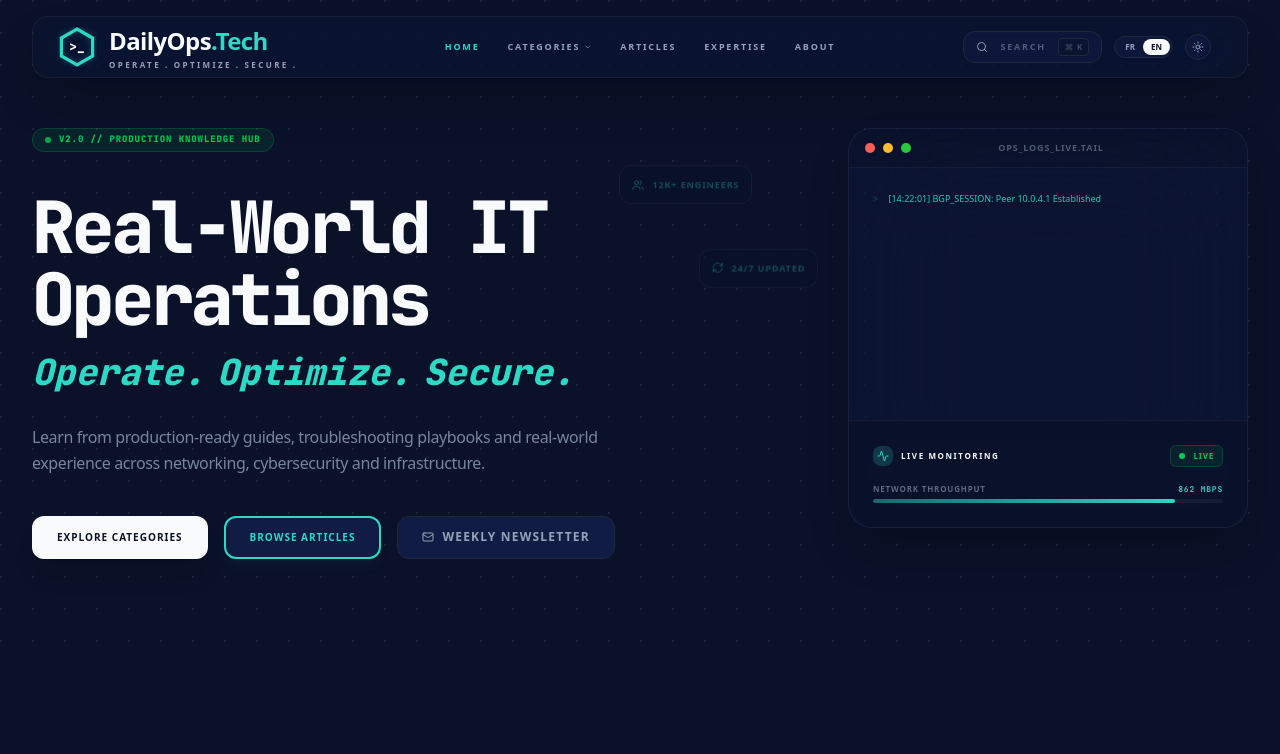
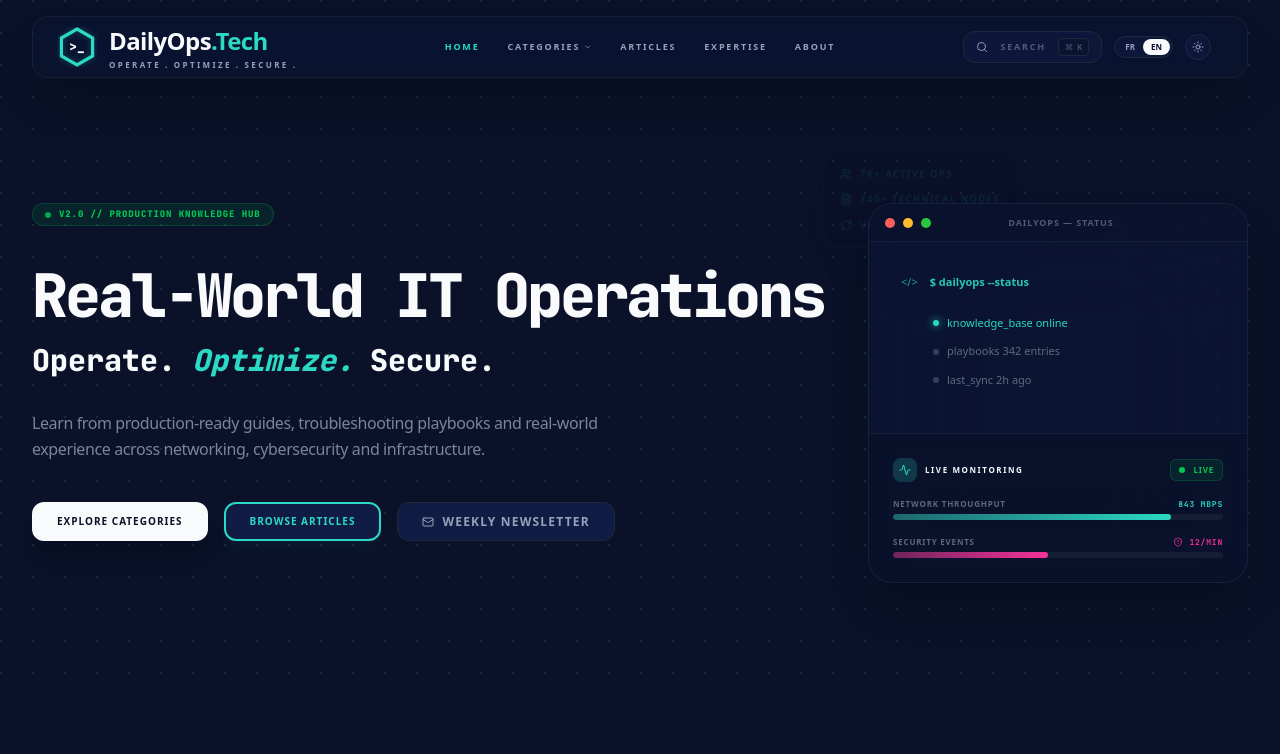
Before and after one commit to lepfsi/Site-PP, a Next.js app: page / in a window 1280 px wide. Shown: the top 754 px of the page. Built offline with nearby package versions, Linux system fonts and the light colour scheme.

Commit message:
Build categories now

```diff
--- a/src/components/Hero.tsx
+++ b/src/components/Hero.tsx
@@ -1,35 +1,38 @@
 "use client";
 
 import { motion, AnimatePresence, type Variants } from "framer-motion";
-import { ChevronRight, Mail, Users, FileText, RefreshCw, Activity, ShieldAlert, Crown, Terminal as TerminalIcon } from "lucide-react";
+import { ChevronRight, Mail, Users, FileText, RefreshCw, Activity, ShieldAlert, Crown } from "lucide-react";
 import { useLanguage } from "@/lib/LanguageContext";
 import { useState, useEffect, useRef } from "react";
 
-const LOG_LINES = [
-  "[14:22:01] BGP_SESSION: Peer 10.0.4.1 Established",
-  "[14:22:05] FW_BLOCK: Denied inbound from 185.x.x.x",
-  "[14:22:12] K8S_NODE: node-04 scaling up...",
-  "[14:22:15] MONITOR: Latency spikes detected on AS64496",
-  "[14:22:20] SSH_LOGIN: Accepted key for user 'ops'",
-  "[14:22:24] BGP_PREFIX: 172.16.0.0/24 advertised",
-  "[14:22:28] SSL_CERT: Expiring in 12 days (renewing...)",
-  "[14:22:32] OPS: Baseline applied to CORE-SW-01"
-];
-
 function HeroDashboard({
-  dashboardMode,
-  visibleLogs,
   networkValue,
+  securityValue,
   t,
 }: {
-  dashboardMode: "mesh" | "terminal";
-  visibleLogs: string[];
   networkValue: number;
+  securityValue: number;
   t: (key: any) => string;
 }) {
   return (
-    <div className="relative aspect-square max-w-[400px] ml-auto w-full">
-      <div className="absolute inset-0 bg-bg-secondary/40 border border-white/5 backdrop-blur-3xl rounded-[1.5rem] shadow-2xl overflow-hidden flex flex-col h-full">
+    <div className="relative aspect-square max-w-[380px] ml-auto w-full">
+      {/* FLOATING STATS BLOCK BEHIND TERMINAL */}
+      <motion.div
+        animate={{
+          y: [0, -15, 0],
+          x: [0, 10, 0]
+        }}
+        transition={{ duration: 8, repeat: Infinity, ease: "easeInOut" }}
+        className="absolute -top-12 -left-12 z-0 opacity-15 pointer-events-none hidden xl:block bg-bg-secondary/20 p-4 rounded-2xl border border-turquoise/20 backdrop-blur-sm shadow-2xl"
+      >
+        <div className="space-y-3 font-mono text-[9px] text-turquoise uppercase tracking-[0.2em]">
+          <div className="flex items-center space-x-2"><Users size={12} /> <span>7K+ Active Ops</span></div>
+          <div className="flex items-center space-x-2"><FileText size={12} /> <span>340+ Technical Nodes</span></div>
+          <div className="flex items-center space-x-2"><RefreshCw size={12} /> <span>Verified Baselines</span></div>
+        </div>
+      </motion.div>
+
+      <div className="relative z-10 bg-bg-secondary/40 border border-white/5 backdrop-blur-3xl rounded-[1.5rem] shadow-2xl overflow-hidden flex flex-col h-full">
         {/* Mac Title Bar */}
         <div className="bg-navy/60 border-b border-white/5 px-4 py-3 flex items-center justify-between">
           <div className="flex space-x-2">
@@ -38,56 +41,39 @@ function HeroDashboard({
             <div className="w-2.5 h-2.5 rounded-full bg-[#28c840]"></div>
           </div>
           <div className="text-[9px] font-mono text-text-secondary/50 uppercase tracking-widest font-bold">
-            {dashboardMode === "mesh" ? "topology_viz.sh" : "ops_logs_live.tail"}
+            dailyops — status
           </div>
           <div className="w-10"></div>
         </div>
 
-        {/* Animation Area */}
-        <div className="flex-grow relative overflow-hidden bg-navy/10">
-          <AnimatePresence mode="wait">
-            {dashboardMode === "mesh" ? (
-              <motion.div key="mesh-mode" initial={{ opacity: 0 }} animate={{ opacity: 1 }} exit={{ opacity: 0 }} className="absolute inset-0 p-6 flex items-center justify-center">
-                <svg className="w-full h-full text-turquoise/20" viewBox="0 0 100 100">
-                  {/* High Complexity Mesh */}
-                  {[...Array(10)].map((_, i) => (
-                    <motion.line
-                      key={i}
-                      x1={Math.random() * 100} y1={Math.random() * 100}
-                      x2={Math.random() * 100} y2={Math.random() * 100}
-                      stroke="currentColor" strokeWidth="0.5"
-                      animate={{ opacity: [0.05, 0.2, 0.05] }}
-                      transition={{ duration: 4 + Math.random() * 2, repeat: Infinity, delay: i }}
-                    />
-                  ))}
-                  <motion.path d="M 20 20 L 50 80 L 85 30 L 20 20" fill="none" stroke="currentColor" strokeWidth="1" strokeDasharray="200" className="text-turquoise" animate={{ strokeDashoffset: [200, 0] }} transition={{ duration: 4, repeat: Infinity, ease: "linear" }} />
-                  <motion.circle r="1.5" className="fill-turquoise shadow-lg shadow-turquoise">
-                    <animateMotion dur="2.5s" repeatCount="indefinite" path="M 20 20 L 50 80 L 85 30 Z" />
-                  </motion.circle>
-                  <circle cx="20" cy="20" r="2" className="fill-turquoise" />
-                  <circle cx="50" cy="80" r="2" className="fill-turquoise" />
-                  <circle cx="85" cy="30" r="2" className="fill-turquoise" />
-                </svg>
-              </motion.div>
-            ) : (
-              <motion.div key="terminal-mode" initial={{ opacity: 0, y: 10 }} animate={{ opacity: 1, y: 0 }} exit={{ opacity: 0, y: -10 }} className="absolute inset-0 p-6 font-mono text-[9px]">
-                <div className="space-y-1.5">
-                  {visibleLogs.map((log, idx) => (
-                    <div key={idx} className={log.includes("FW_BLOCK") ? "text-pink-500" : "text-turquoise/90"}>
-                      <span className="opacity-30 mr-2">{">"}</span> {log}
-                    </div>
-                  ))}
-                </div>
-              </motion.div>
-            )}
-          </AnimatePresence>
+        {/* Status Terminal View */}
+        <div className="flex-grow relative overflow-hidden bg-navy/10 font-mono text-[11px] p-8">
+           <div className="flex items-start space-x-3 text-turquoise/90 mb-6">
+              <span className="text-turquoise opacity-70">{"</>"}</span>
+              <span className="font-bold">$ dailyops --status</span>
+           </div>
+
+           <div className="space-y-3 pl-8">
+              <div className="flex items-center space-x-2">
+                 <span className="w-1.5 h-1.5 rounded-full bg-turquoise shadow-[0_0_8px_#2dd4bf]"></span>
+                 <span className="text-turquoise">knowledge_base online</span>
+              </div>
+              <div className="flex items-center space-x-2 text-text-secondary/60">
+                 <span className="w-1.5 h-1.5 rounded-full bg-text-secondary/30"></span>
+                 <span>playbooks 342 entries</span>
+              </div>
+              <div className="flex items-center space-x-2 text-text-secondary/60">
+                 <span className="w-1.5 h-1.5 rounded-full bg-text-secondary/30"></span>
+                 <span>last_sync 2h ago</span>
+              </div>
+           </div>
         </div>
 
-        {/* Metrics Section */}
-        <div className="bg-navy/80 border-t border-white/5 p-4 md:p-6 backdrop-blur-xl">
+        {/* Monitoring Section */}
+        <div className="bg-navy/80 border-t border-white/5 p-6 backdrop-blur-xl">
           <div className="flex justify-between items-center mb-4">
             <div className="flex items-center space-x-2">
-              <div className="p-1 bg-turquoise/20 rounded-lg text-turquoise">
+              <div className="p-1.5 bg-turquoise/20 rounded-lg text-turquoise">
                 <Activity size={12} />
               </div>
               <span className="text-[8px] font-black text-text-primary uppercase tracking-[0.2em]">{t("hero.monitor_live")}</span>
@@ -99,13 +85,28 @@ function HeroDashboard({
           </div>
 
           <div className="space-y-4">
+            {/* Network Throughput */}
             <div>
               <div className="flex justify-between text-[8px] font-bold text-text-secondary/60 mb-1 uppercase tracking-widest">
                 <span>{t("hero.monitor_network")}</span>
                 <span className="text-turquoise code-font">{Math.round(networkValue)} Mbps</span>
               </div>
-              <div className="h-1 w-full bg-white/5 rounded-full overflow-hidden">
+              <div className="h-1.5 w-full bg-white/5 rounded-full overflow-hidden">
                 <motion.div animate={{ width: `${(networkValue / 1000) * 100}%` }} className="h-full bg-gradient-to-r from-turquoise/40 to-turquoise rounded-full" />
+              </div>
+            </div>
+
+            {/* Security Events (RESTORED) */}
+            <div>
+              <div className="flex justify-between text-[8px] font-bold text-text-secondary/60 mb-1 uppercase tracking-widest">
+                <span>{t("hero.monitor_security")}</span>
+                <div className="flex items-center text-pink-500">
+                  <ShieldAlert size={10} className="mr-1.5" />
+                  <span className="code-font">{Math.round(securityValue)}/min</span>
+                </div>
+              </div>
+              <div className="h-1.5 w-full bg-white/5 rounded-full overflow-hidden">
+                <motion.div animate={{ width: `${(securityValue / 25) * 100}%` }} className="h-full bg-gradient-to-r from-pink-500/40 to-pink-500 rounded-full" />
               </div>
             </div>
           </div>
@@ -115,49 +116,11 @@ function HeroDashboard({
   );
 }
 
-// Floating Stat Component (TikTok author tag style)
-function FloatingStat({ text, icon: Icon, delay = 0 }: { text: string; icon: any; delay?: number }) {
-  return (
-    <motion.div
-      initial={{ x: "0%", y: "0%" }}
-      animate={{
-        x: [
-          `${Math.random() * 20 - 10}%`,
-          `${Math.random() * 40 - 20}%`,
-          `${Math.random() * 20 - 10}%`
-        ],
-        y: [
-          `${Math.random() * 10 - 5}%`,
-          `${Math.random() * 20 - 10}%`,
-          `${Math.random() * 10 - 5}%`
-        ]
-      }}
-      transition={{
-        duration: 15,
-        repeat: Infinity,
-        ease: "linear",
-        delay
-      }}
-      className="absolute p-3 bg-bg-secondary/5 border border-white/5 backdrop-blur-sm rounded-xl flex items-center space-x-2 text-turquoise/30 select-none z-0"
-      style={{
-        top: `${20 + Math.random() * 50}%`,
-        left: `${40 + Math.random() * 40}%`,
-      }}
-    >
-      <Icon size={12} />
-      <span className="font-mono text-[9px] font-bold uppercase tracking-widest whitespace-nowrap">{text}</span>
-    </motion.div>
-  );
-}
-
 export default function Hero() {
   const { t } = useLanguage();
   const [mounted, setMounted] = useState(false);
   const [networkValue, setNetworkValue] = useState(847);
-  const [dashboardMode, setDashboardMode] = useState<"mesh" | "terminal">("mesh");
-  const [visibleLogs, setVisibleLogs] = useState<string[]>([]);
-
-  const logIndexRef = useRef(0);
+  const [securityValue, setSecurityValue] = useState(12);
 
   useEffect(() => {
     setMounted(true);
@@ -165,36 +128,12 @@ export default function Hero() {
 
   useEffect(() => {
     if (!mounted) return;
-    const modeInterval = setInterval(() => {
-      setDashboardMode(prev => (prev === "mesh" ? "terminal" : "mesh"));
-    }, 5000);
-    return () => clearInterval(modeInterval);
-  }, [mounted]);
-
-  useEffect(() => {
-    if (!mounted) return;
     const metricsInterval = setInterval(() => {
       setNetworkValue(prev => Math.max(820, Math.min(980, prev + (Math.random() * 30 - 15))));
+      setSecurityValue(prev => Math.max(10, Math.min(22, prev + (Math.random() * 2 - 1))));
     }, 2000);
     return () => clearInterval(metricsInterval);
   }, [mounted]);
-
-  useEffect(() => {
-    if (!mounted || dashboardMode !== "terminal") {
-      setVisibleLogs([]);
-      logIndexRef.current = 0;
-      return;
-    }
-    const logInterval = setInterval(() => {
-      setVisibleLogs(prev => {
-        const nextLog = LOG_LINES[logIndexRef.current % LOG_LINES.length];
-        logIndexRef.current++;
-        const newList = [...prev, nextLog];
-        return newList.length > 7 ? newList.slice(1) : newList;
-      });
-    }, 800);
-    return () => clearInterval(logInterval);
-  }, [mounted, dashboardMode]);
 
   if (!mounted) return <section className="min-h-[70vh]"></section>;
 
@@ -202,9 +141,7 @@ export default function Hero() {
     hidden: { opacity: 0 },
     show: {
       opacity: 1,
-      transition: {
-        staggerChildren: 0.2
-      }
+      transition: { staggerChildren: 0.2 }
     }
   };
 
@@ -214,19 +151,12 @@ export default function Hero() {
   };
 
   return (
-    <section className="relative pt-24 pb-8 md:pt-32 md:pb-12 min-h-[65vh] lg:min-h-[80vh] flex items-center overflow-hidden noc-grid">
-
-      {/* FLOATING TIKTOK-STYLE STATS BEHIND DASHBOARD */}
-      <FloatingStat text={t("hero.stat_engineers")} icon={Users} delay={0} />
-      <FloatingStat text={t("hero.stat_articles")} icon={FileText} delay={5} />
-      <FloatingStat text={t("hero.stat_updated")} icon={RefreshCw} delay={2} />
-
+    <section className="relative pt-32 pb-8 md:pt-40 md:pb-12 min-h-[75vh] lg:min-h-[85vh] flex items-center overflow-hidden noc-grid">
       <div className="container-custom relative z-10 w-full">
         <div className="grid grid-cols-1 lg:grid-cols-12 gap-8 lg:gap-16 items-start">
 
           {/* LEFT CONTENT */}
           <div className="lg:col-span-7 flex flex-col justify-center">
-            {/* BADGE ALIGNED WITH DASHBOARD TOP (GREEN) */}
             <motion.div
               initial={{ opacity: 0, y: -10 }}
               animate={{ opacity: 1, y: 0 }}
@@ -236,24 +166,24 @@ export default function Hero() {
               <span className="text-green-500 code-font text-[9px] font-black uppercase tracking-widest">{t("hero.badge")}</span>
             </motion.div>
 
-            {/* NEW HIERARCHICAL TITLE */}
+            {/* NEW Slogan - Single line and staggered small sub-words */}
             <div className="mb-8">
               <motion.h1
-                initial={{ opacity: 0, y: 20 }}
+                initial={{ opacity: 0, y: 10 }}
                 animate={{ opacity: 1, y: 0 }}
-                className="text-4xl md:text-6xl lg:text-7xl font-black tracking-tighter text-text-primary code-font mb-4"
+                className="text-4xl md:text-5xl lg:text-6xl font-black tracking-tighter text-text-primary code-font mb-4 whitespace-nowrap"
               >
-                {t("hero.title_main")}
+                Real-World IT Operations
               </motion.h1>
 
               <motion.div
                 variants={staggeredContainer}
                 initial="hidden"
                 animate="show"
-                className="flex items-center space-x-3 text-2xl md:text-3xl lg:text-4xl font-black code-font text-turquoise italic"
+                className="flex items-center space-x-4 text-xl md:text-2xl lg:text-3xl font-black code-font text-text-primary"
               >
                 <motion.span variants={staggeredItem}>Operate.</motion.span>
-                <motion.span variants={staggeredItem}>Optimize.</motion.span>
+                <motion.span variants={staggeredItem} className="text-turquoise italic">Optimize.</motion.span>
                 <motion.span variants={staggeredItem}>Secure.</motion.span>
               </motion.div>
             </div>
@@ -261,20 +191,20 @@ export default function Hero() {
             <motion.p
               initial={{ opacity: 0, y: 20 }}
               animate={{ opacity: 1, y: 0 }}
-              transition={{ delay: 1 }}
+              transition={{ delay: 1.2 }}
               className="text-sm md:text-base text-text-secondary/80 max-w-xl mb-10 font-medium leading-relaxed tracking-tight"
             >
               {t("hero.desc")}
             </motion.p>
 
             <div className="flex flex-wrap gap-4 mb-12">
-              <a href="#categories" className="px-6 py-3 bg-text-primary text-bg-primary font-black rounded-xl flex items-center justify-center transition-all hover:scale-105 active:scale-95 shadow-xl text-[10px] tracking-widest uppercase border border-transparent">
+              <a href="#categories" className="px-6 py-2.5 bg-text-primary text-bg-primary font-black rounded-xl flex items-center justify-center transition-all hover:scale-105 active:scale-95 shadow-xl text-[10px] tracking-widest uppercase border border-transparent">
                 {t("hero.cta_explore")}
               </a>
-              <a href="#articles" className="px-6 py-3 bg-bg-secondary border-2 border-turquoise text-turquoise font-black rounded-xl flex items-center justify-center transition-all hover:bg-turquoise/10 text-[10px] tracking-widest uppercase shadow-lg shadow-turquoise/5">
+              <a href="#articles" className="px-6 py-2.5 bg-bg-secondary border-2 border-turquoise text-turquoise font-black rounded-xl flex items-center justify-center transition-all hover:bg-turquoise/10 text-[10px] tracking-widest uppercase shadow-lg shadow-turquoise/5">
                 {t("hero.cta_browse")}
               </a>
-              <a href="#newsletter" className="px-6 py-3 bg-bg-secondary border border-border-main text-text-secondary hover:text-turquoise hover:border-turquoise font-bold rounded-xl flex items-center justify-center transition-all text-xs tracking-widest uppercase group">
+              <a href="#newsletter" className="px-6 py-2.5 bg-bg-secondary border border-border-main text-text-secondary hover:text-turquoise hover:border-turquoise font-bold rounded-xl flex items-center justify-center transition-all text-xs tracking-widest uppercase group">
                 <Mail size={12} className="mr-2 group-hover:scale-110" />
                 {t("hero.cta_news")}
               </a>
@@ -289,9 +219,8 @@ export default function Hero() {
               transition={{ duration: 0.8 }}
             >
               <HeroDashboard
-                dashboardMode={dashboardMode}
-                visibleLogs={visibleLogs}
                 networkValue={networkValue}
+                securityValue={securityValue}
                 t={t}
               />
             </motion.div>
```
